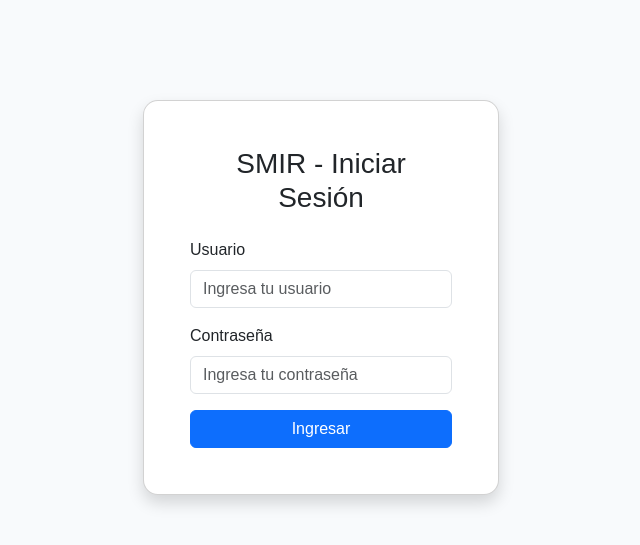
After one commit to lorensfs/Web_Client_Proyect_Group3, a PHP site: page /login.html in a window 1280 px wide. The commit adds this page. Shown: the top 545 px of the page, without its empty margins (319-959 px from the left). Run offline with PHP 8.4, Linux system fonts and the light colour scheme; some libraries are stand-ins or nearby versions.

Commit message:
Ajustes
Ajustes y login

```diff
--- a/css/styles.css
+++ b/css/styles.css
@@ -46,3 +46,12 @@ body {
     background-color: #1e293b !important;
     color: #ffffff !important;
 }
+
+.login-container {
+    margin-top: 100px;
+}
+
+.login-card {
+    padding: 30px;
+    border-radius: 15px;
+}
--- a/index.html
+++ b/index.html
@@ -30,6 +30,12 @@
     </div>
 
     <div class="content my-4">
+
+        <div class="d-flex justify-content-end mb-3">
+            <a href="login.html" class="btn btn-danger">
+                <i class="fas fa-sign-out-alt"></i> Salir
+            </a>
+        </div>
 
         <h1 class="mb-4">Inicio</h1>
 
--- a/inventario.html
+++ b/inventario.html
@@ -30,6 +30,12 @@
     </div>
 
     <div class="content my-4">
+
+        <div class="d-flex justify-content-end mb-3">
+            <a href="login.html" class="btn btn-danger">
+                <i class="fas fa-sign-out-alt"></i> Salir
+            </a>
+        </div>
 
         <h1 class="mb-4">Inventario</h1>
 
--- /dev/null
+++ b/login.html
@@ -0,0 +1,40 @@
+<!DOCTYPE html>
+<html lang="es">
+<head>
+    <meta charset="UTF-8">
+    <meta name="viewport" content="width=device-width, initial-scale=1">
+    <title>SMIR - Login</title>
+    <link href="https://cdn.jsdelivr.net/npm/bootstrap@5.3.0/dist/css/bootstrap.min.css" rel="stylesheet">
+    <link rel="stylesheet" href="https://cdnjs.cloudflare.com/ajax/libs/font-awesome/6.4.0/css/all.min.css">
+    <link rel="stylesheet" href="https://cdn.datatables.net/1.13.4/css/dataTables.bootstrap5.min.css">
+    <link rel="stylesheet" href="./css/styles.css">
+</head>
+<body>
+
+    <div class="container login-container">
+        <div class="row justify-content-center">
+            <div class="col-md-4">
+                <div class="card login-card shadow">
+                    <div class="card-body">
+                        <h3 class="text-center mb-4">SMIR - Iniciar Sesión</h3>
+                        <form action="index.html" method="get">
+                            <div class="mb-3">
+                                <label for="usuario" class="form-label">Usuario</label>
+                                <input type="text" class="form-control" id="usuario" placeholder="Ingresa tu usuario">
+                            </div>
+                            <div class="mb-3">
+                                <label for="contrasena" class="form-label">Contraseña</label>
+                                <input type="password" class="form-control" id="contrasena" placeholder="Ingresa tu contraseña">
+                            </div>
+                            <div class="d-grid">
+                                <button type="submit" class="btn btn-primary">Ingresar</button>
+                            </div>
+                        </form>
+                    </div>
+                </div>
+            </div>
+        </div>
+    </div>
+
+</body>
+</html>
--- a/registro_materiales.html
+++ b/registro_materiales.html
@@ -30,6 +30,12 @@
     </div>
 
     <div class="content my-4">
+
+        <div class="d-flex justify-content-end mb-3">
+            <a href="login.html" class="btn btn-danger">
+                <i class="fas fa-sign-out-alt"></i> Salir
+            </a>
+        </div>
 
         <h1 class="mb-4">Registro de materiales</h1>
 
```
